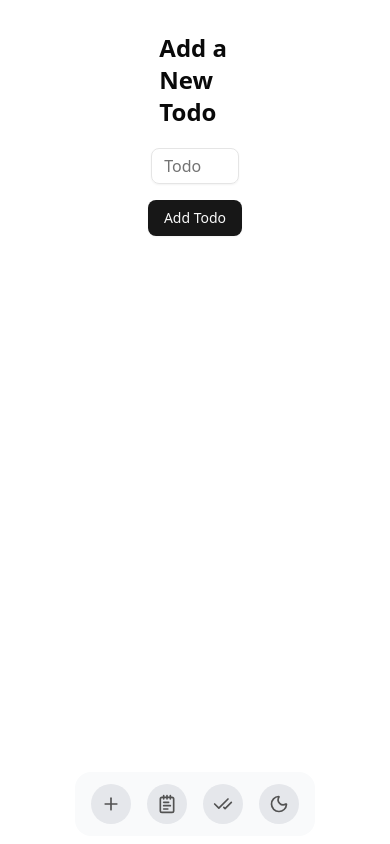
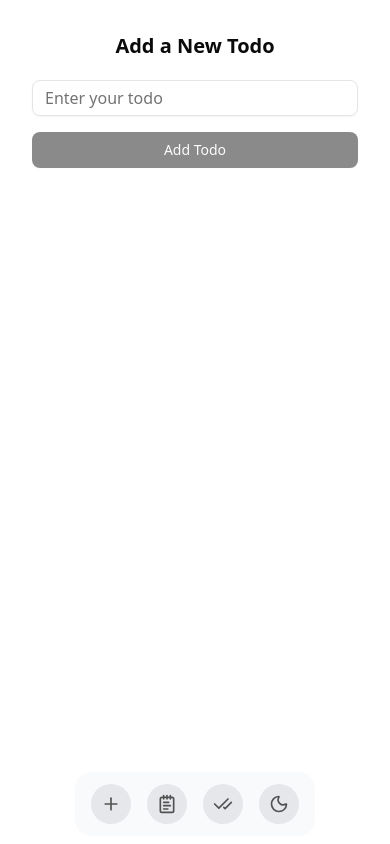
Before and after one commit to abdulazizzisan/rtk-todo, a Next.js app: page /add-todo in a window 390 px wide. Built offline with nearby package versions, Linux system fonts and the light colour scheme.

Commit message:
add better responsiveness.

```diff
--- a/src/app/add-todo/page.tsx
+++ b/src/app/add-todo/page.tsx
@@ -4,26 +4,48 @@ import { Input } from "@/components/ui/input";
 import { useAppDispatch } from "@/lib/hooks";
 import { addTodo } from "@/lib/redux/features/todos/todosSlice";
 import { useRouter } from "next/navigation";
-import React from "react";
+import React, { useState } from "react";
 import { v4 as uuid } from "uuid";
 
 const AddTodo = () => {
   const router = useRouter();
   const dispatch = useAppDispatch();
+  const [todoText, setTodoText] = useState("");
+
+  const handleSubmit = (e: React.FormEvent) => {
+    e.preventDefault();
+    if (!todoText.trim()) return;
+
+    dispatch(addTodo({
+      id: uuid(),
+      text: todoText,
+      completed: false,
+      due: new Date()
+    }));
+
+    setTodoText("");
+    router.push("/");
+  };
+
   return (
-    <div className="bg-background text-foreground mx-auto w-1/3 p-4 h-full">
+    <div className="mx-auto w-full p-4 sm:p-6 md:p-8 h-full bg-background text-foreground">
       <form
-        className="flex flex-col items-center space-y-4"
-        onSubmit={(e) => {
-          e.preventDefault();
-          dispatch(addTodo({ id: uuid(), text: e.currentTarget.todo.value, completed: false, due: new Date()}));
-          e.currentTarget.todo.value = "";
-          router.push("/");
-        }}
+        className="flex flex-col items-center space-y-4 max-w-md mx-auto"
+        onSubmit={handleSubmit}
       >
-        <h1 className="mb-5 ml-2 text-2xl font-bold">Add a New Todo</h1>
-        <Input type="text" placeholder="Todo" name="todo" />
-        <Button className="w-min" type="submit">
+        <h1 className="text-xl sm:text-2xl font-bold mb-5 w-full text-center">Add a New Todo</h1>
+        <Input
+          type="text"
+          placeholder="Enter your todo"
+          value={todoText}
+          onChange={(e) => setTodoText(e.target.value)}
+          className="w-full"
+        />
+        <Button
+          className="w-full sm:w-auto px-8"
+          type="submit"
+          disabled={!todoText.trim()}
+        >
           Add Todo
         </Button>
       </form>
--- a/src/app/components/Todo.tsx
+++ b/src/app/components/Todo.tsx
@@ -11,14 +11,15 @@ import {
 import type { Todo } from "@/lib/redux/features/todos/todosSlice";
 
 const Todo = ({ todo }: { todo: Todo }) => {
-
   return (
-    <div className="bg-card text-card-foreground mb-2 flex w-1/2 items-center justify-between rounded-lg p-4 shadow">
-      <div className="mr-7 flex-1">
-        <h2 className="text-lg font-semibold">{todo.text}</h2>
+    <div className="mb-2 flex w-full flex-col sm:flex-row items-start sm:items-center justify-between rounded-lg bg-card p-3 sm:p-4 text-card-foreground shadow">
+      <div className="mb-2 sm:mb-0 sm:mr-4 flex-1">
+        <h2 className="text-lg sm:text-base md:text-lg font-semibold break-words">
+          {todo.text}
+        </h2>
       </div>
-      <div className="space-x-2">
-        <span className="text-muted-foreground mr-4 text-sm">
+      <div className="w-full sm:w-auto flex flex-col sm:flex-row items-start sm:items-center gap-2 sm:space-x-2">
+        <span className="text-muted-foreground text-xs sm:text-sm mb-2 sm:mb-0 sm:mr-4">
           Due:{" "}
           <span
             className={cn({
@@ -28,24 +29,26 @@ const Todo = ({ todo }: { todo: Todo }) => {
             {format(todo.due, "PP")}
           </span>
         </span>
+        <div className="flex space-x-2 w-full sm:w-auto">
           <Tooltip>
             <TooltipTrigger asChild>
-            <Button variant="destructive">
-              <Trash />
+              <Button size="sm" variant="destructive">
+                <Trash className="h-4 w-4" />
               </Button>
             </TooltipTrigger>
             <TooltipContent>Delete</TooltipContent>
           </Tooltip>
           <Tooltip>
             <TooltipTrigger asChild>
-            <Button variant="outline">
-              <Check />
+              <Button size="sm" variant="outline">
+                <Check className="h-4 w-4" />
               </Button>
             </TooltipTrigger>
             <TooltipContent>Complete</TooltipContent>
           </Tooltip>
         </div>
       </div>
+    </div>
   );
 };
 
--- a/src/app/components/Todos.tsx
+++ b/src/app/components/Todos.tsx
@@ -1,13 +1,13 @@
 "use client";
-import React from 'react';
-import Todo from './Todo';
-import { useAppSelector } from '@/lib/hooks';
+import React from "react";
+import Todo from "./Todo";
+import { useAppSelector } from "@/lib/hooks";
 
 const Todos = () => {
   const todos = useAppSelector((state) => state.todos);
   return (
-        <div className='bg-background text-foreground p-4 flex flex-col items-center justify-center'>
-            <h1 className='text-2xl font-bold mb-5'>Your Todos</h1>
+    <div className="bg-background text-foreground flex flex-col items-center justify-center p-4">
+      <h1 className="mb-5 text-2xl font-bold">Your Todos</h1>
       {todos.map((todo) => (
         <Todo key={todo.id} todo={todo} />
       ))}
--- a/src/app/layout.tsx
+++ b/src/app/layout.tsx
@@ -38,7 +38,7 @@ export default function RootLayout({
           storageKey={"theme"}
         >
           <StoreProvider>
-            <main className="container mx-auto p-4">{children}</main>
+            <main className="xl:container mx-auto p-4">{children}</main>
             <AppDock />
           </StoreProvider>
         </ThemeProvider>
```
Lines whose indentation alone changed are shown as unchanged.
